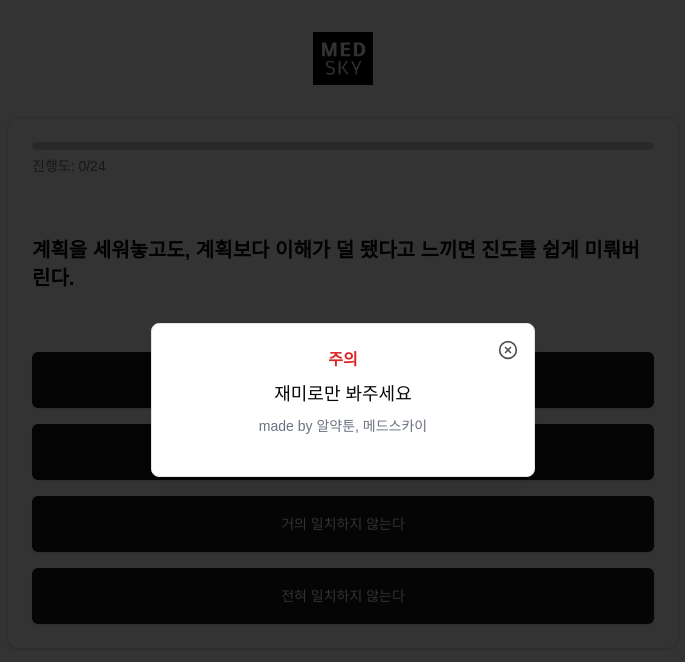
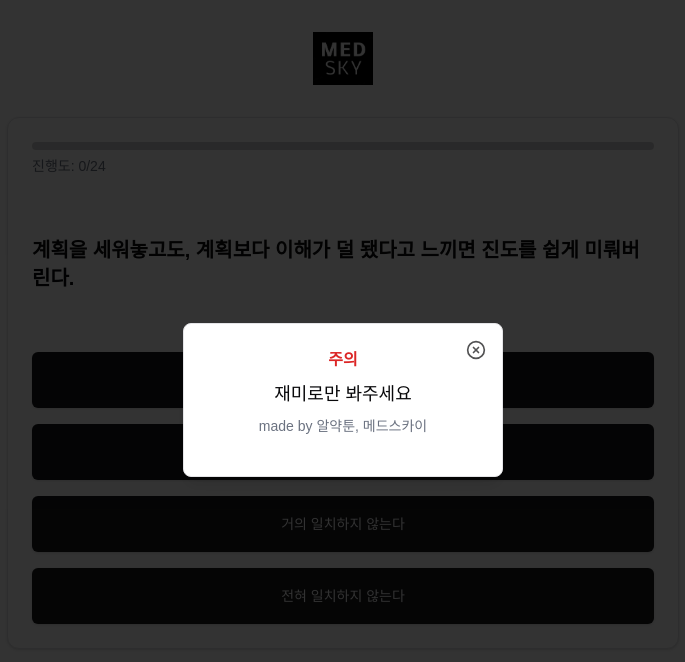
Before and after one commit to juiceple/typeofstudy, a Next.js app: page / in a window 1280 px wide. Shown: the top 662 px of the page, without its empty margins (297-982 px from the left). Built offline with nearby package versions, Linux system fonts and the light colour scheme; a web font is replaced by a local one.

Commit message:
이미지 업데이트 인스타그램 버튼 변경 질문 업뎃 버튼 이름 변경

```diff
--- a/src/app/page.tsx
+++ b/src/app/page.tsx
@@ -47,7 +47,7 @@ export default function Home() {
     <main className="container mx-auto px-4 py-8">
       <AlertDialog open={showAlert} onOpenChange={setShowAlert}>
         <AlertDialogTitle></AlertDialogTitle>
-        <AlertDialogContent className="mx-auto max-w-sm rounded-lg">
+        <AlertDialogContent className="max-w-xs rounded-lg">
           <div className="space-y-2 text-center">
             <div className="text-m text-red-600 font-bold">주의</div>
             <div className="text-lg">재미로만 봐주세요</div>
```
